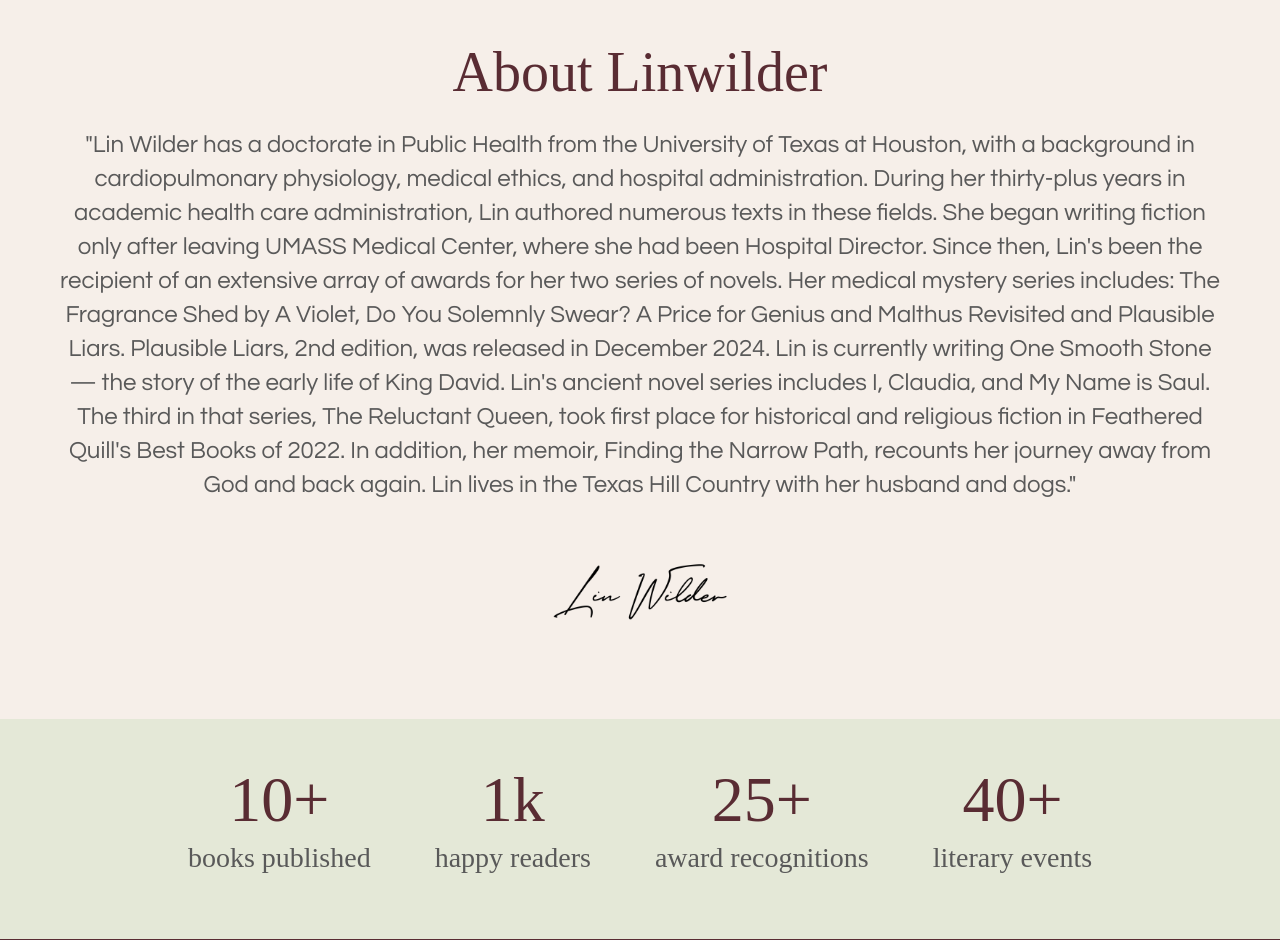
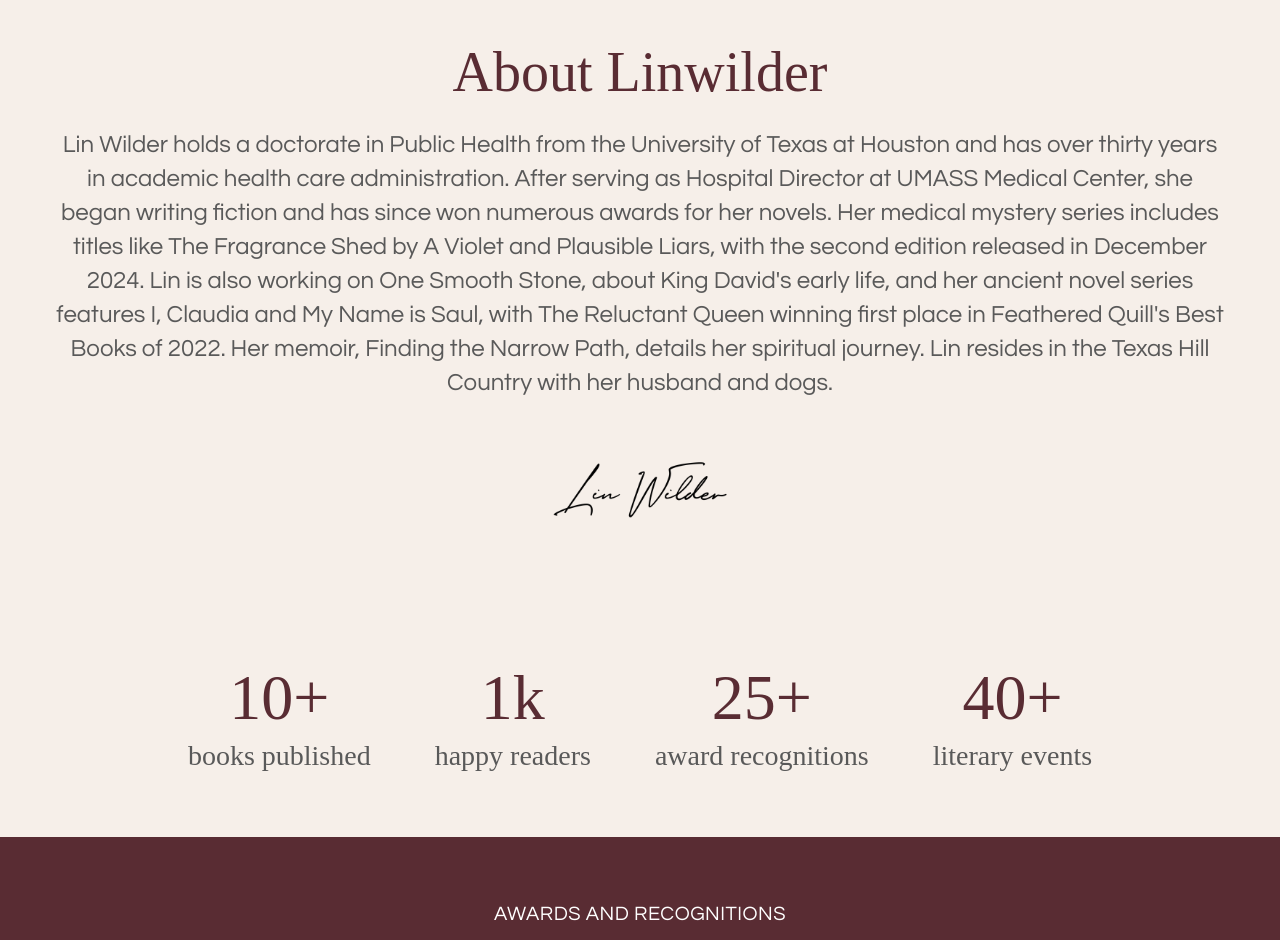
Before and after one commit to tusharjain2001/linwilder, a React (Vite) app: page /about in a window 1280 px wide. Shown: the part 740-1680 px from the top of the page. Built offline with nearby package versions, Linux system fonts and the light colour scheme; a web font is replaced by a local one.

Commit message:
made changes

```diff
--- a/src/components/AboutLinwilder.jsx
+++ b/src/components/AboutLinwilder.jsx
@@ -2,7 +2,7 @@ import aboutBg from '../assets/images/about-bg.svg';
 
 export default function AboutLinwilder() {
   return (
-    <section className="relative w-full h-[260px] overflow-hidden flex items-center justify-center">
+    <section className="relative w-full h-[260px] overflow-hidden flex items-center justify-center z-20">
       {/* Background */}
       <img
         src={aboutBg}
--- a/src/components/AuthorSection.jsx
+++ b/src/components/AuthorSection.jsx
@@ -1,11 +1,11 @@
-import authorPhoto from '../assets/images/author-photo.png';
+import authorPhoto from '../assets/images/author-photo.svg';
 import authorSignature from '../assets/images/author-signature.png';
 import arrowRight from '../assets/images/arrow-right-dark.svg';
 
 export default function AuthorSection() {
   return (
-    <section className="bg-[#efd3b1] overflow-hidden">
-      <div className=" flex items-stretch min-h-[635px]">
+    <section className="bg-[#efd3b1] overflow-hidden mt-[-48px]">
+      <div className=" flex items-stretch justify-between min-h-[635px]">
         {/* Left content */}
         <div className="flex flex-col gap-[18px] justify-center pl-16 pr-8 py-16 flex-1 max-w-[680px]">
           <div className="flex flex-col gap-2.5">
@@ -43,13 +43,13 @@ export default function AuthorSection() {
         </div>
 
         {/* Right: author photo with gradient overlay */}
-        <div className="relative flex-1 overflow-hidden">
+        <div className="relative flex-1 flex items-end justify-end">
           {/* Left gradient fade */}
-          <div className="absolute left-0 top-0 h-full w-[296px] bg-gradient-to-r from-[#efd3b1] to-transparent z-10" />
+
           <img
             src={authorPhoto}
             alt="Lin Wilder"
-            className="absolute inset-0 w-full h-full object-cover object-top"
+            className="object-contain"
           />
         </div>
       </div>
--- a/src/components/Footer.jsx
+++ b/src/components/Footer.jsx
@@ -36,7 +36,7 @@ const socialLinks = [
 
 export default function Footer() {
   return (
-    <footer className="bg-[#592c33] px-16 py-14">
+    <footer className="relative z-20 bg-[#592c33] px-16 py-14">
       <div className="max-w-[1300px] mx-auto flex flex-col gap-20">
         {/* Top section */}
         <div className="flex gap-52 items-start">
--- a/src/components/Navbar.jsx
+++ b/src/components/Navbar.jsx
@@ -31,7 +31,7 @@ export default function Navbar() {
   const { pathname } = useLocation();
 
   return (
-    <header className="w-full bg-[#f6efe9] px-16 pt-10 pb-4">
+    <header className="sticky top-0 z-50 w-full bg-[#f6efe9] px-16 pt-10 pb-4">
       <div className="max-w-[1300px] mx-auto flex flex-col gap-5">
         {/* Top row: logo + icons */}
         <div className="grid grid-cols-[1fr_auto_1fr] items-center">
@@ -71,7 +71,7 @@ export default function Navbar() {
               <Link
                 key={label}
                 to={path}
-                className={`font-['Questrial'] text-[#592c33] text-2xl whitespace-nowrap border-b pb-1 hover:opacity-70 transition-opacity ${
+                className={`font-['Questrial'] text-[#592c33] text-2xl uppercase whitespace-nowrap border-b pb-1 hover:opacity-70 transition-opacity ${
                   isActive ? 'border-[#592c33]' : 'border-transparent'
                 }`}
               >
--- a/src/components/StatsSection.jsx
+++ b/src/components/StatsSection.jsx
@@ -7,7 +7,7 @@ const stats = [
 
 export default function StatsSection() {
   return (
-    <section className="bg-[#E4E8D7] py-16">
+    <section className="bg-[#f6efe9] py-16">
       <div className="max-w-[1300px] mx-auto flex justify-center gap-16 flex-wrap">
         {stats.map((stat) => (
           <div key={stat.label} className="flex flex-col items-center gap-6 font-['Sedan_SC'] text-center">
--- a/src/components/TestimonialsSection.jsx
+++ b/src/components/TestimonialsSection.jsx
@@ -51,7 +51,7 @@ export default function TestimonialsSection() {
   const next = () => setActiveIndex((index) => Math.min(index + 1, maxIndex));
 
   return (
-    <section className="relative w-full min-h-[668px] overflow-hidden flex items-center">
+    <section className="relative w-full min-h-[668px] overflow-hidden mt-[-75px] flex items-center">
       {/* Background */}
       <img
         src={testimonialsBg}
--- a/src/components/about/AboutBio.jsx
+++ b/src/components/about/AboutBio.jsx
@@ -9,20 +9,16 @@ export default function AboutBio() {
         </h1>
 
         <p className="font-['Questrial'] text-[#595959] text-2xl leading-[34px]">
-          "Lin Wilder has a doctorate in Public Health from the University of Texas at Houston,
-          with a background in cardiopulmonary physiology, medical ethics, and hospital
-          administration. During her thirty-plus years in academic health care administration, Lin
-          authored numerous texts in these fields. She began writing fiction only after leaving
-          UMASS Medical Center, where she had been Hospital Director. Since then, Lin's been the
-          recipient of an extensive array of awards for her two series of novels. Her medical
-          mystery series includes: The Fragrance Shed by A Violet, Do You Solemnly Swear? A Price
-          for Genius and Malthus Revisited and Plausible Liars. Plausible Liars, 2nd edition, was
-          released in December 2024. Lin is currently writing One Smooth Stone — the story of the
-          early life of King David. Lin's ancient novel series includes I, Claudia, and My Name is
-          Saul. The third in that series, The Reluctant Queen, took first place for historical and
-          religious fiction in Feathered Quill's Best Books of 2022. In addition, her memoir,
-          Finding the Narrow Path, recounts her journey away from God and back again. Lin lives in
-          the Texas Hill Country with her husband and dogs."
+          Lin Wilder holds a doctorate in Public Health from the University of Texas at Houston and
+          has over thirty years in academic health care administration. After serving as Hospital
+          Director at UMASS Medical Center, she began writing fiction and has since won numerous
+          awards for her novels. Her medical mystery series includes titles like The Fragrance Shed
+          by A Violet and Plausible Liars, with the second edition released in December 2024. Lin
+          is also working on One Smooth Stone, about King David&apos;s early life, and her ancient
+          novel series features I, Claudia and My Name is Saul, with The Reluctant Queen winning
+          first place in Feathered Quill&apos;s Best Books of 2022. Her memoir, Finding the Narrow
+          Path, details her spiritual journey. Lin resides in the Texas Hill Country with her
+          husband and dogs.
         </p>
 
         {/* Signature */}
--- a/src/components/sunday-reflections/SRPostsGrid.jsx
+++ b/src/components/sunday-reflections/SRPostsGrid.jsx
@@ -97,7 +97,7 @@ function PostCard({ post }) {
 export default function SRPostsGrid() {
   return (
     <section className="bg-[#f6efe9] py-10 px-20">
-      <div className="grid grid-cols-3 gap-0 max-w-[1280px] mx-auto">
+      <div className="grid grid-cols-3 gap-6 max-w-[1280px] mx-auto">
         {posts.map((post) => (
           <PostCard key={post.title} post={post} />
         ))}
```
Also changed, not shown: src/assets/images/author-photo.svg (added).
